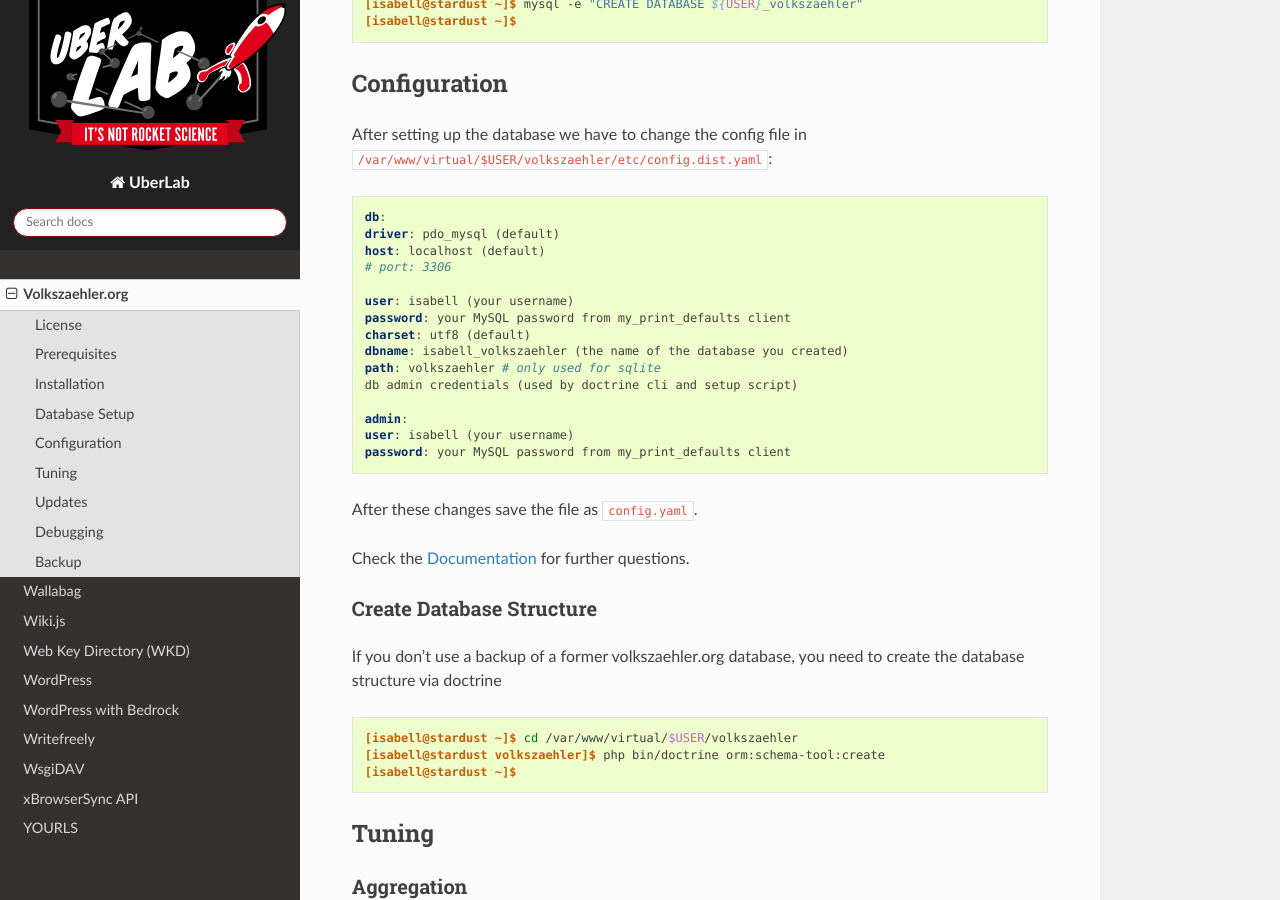
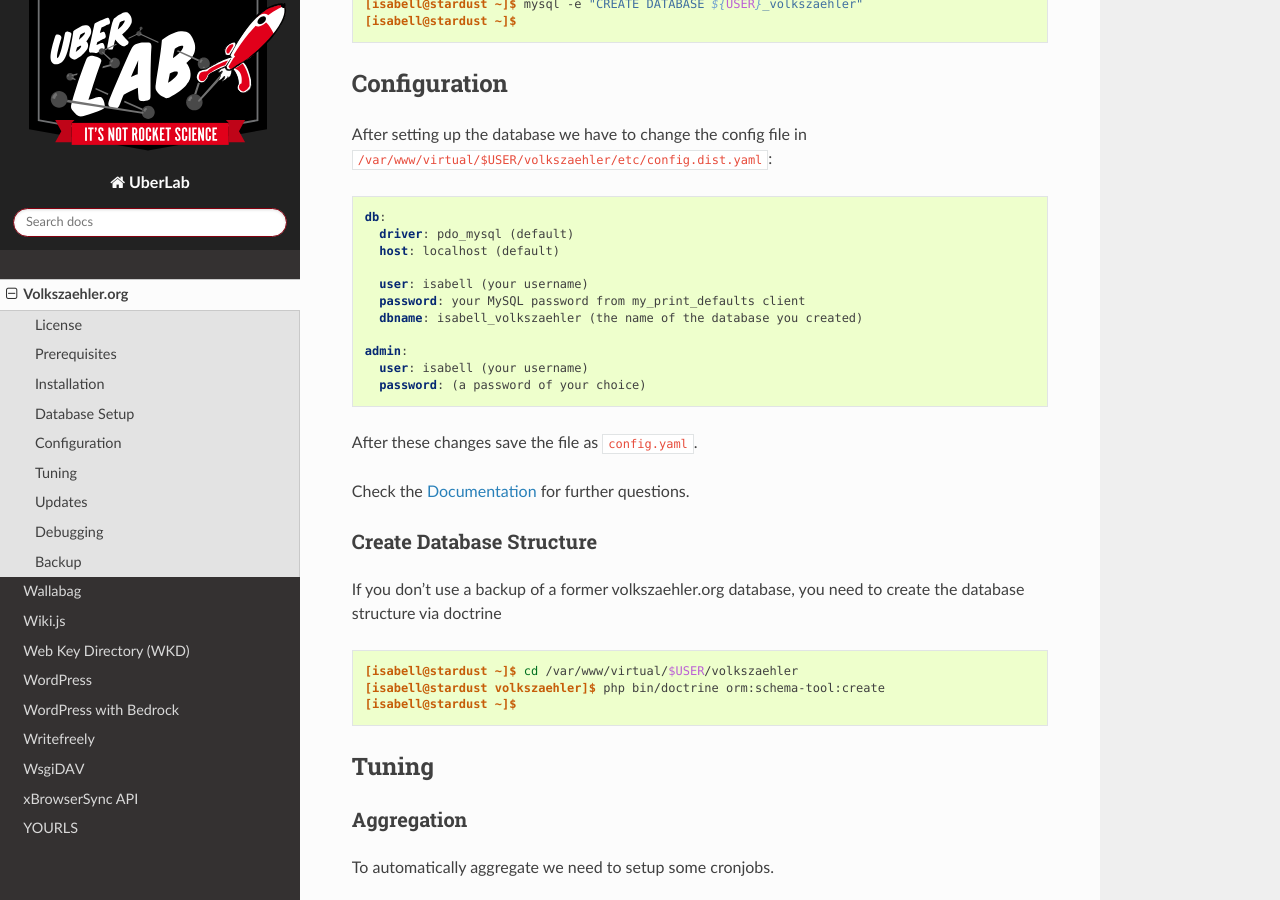
Before and after one commit to Uberspace/lab, a Sphinx documentation site: the page built from source/guide_volkszaehler.rst, in a window 1280 px wide and 900 px high, scrolled down 2858 px. Built offline with Sphinx 7.4.7 and the Read the Docs theme 2.0.0, drawn with Linux system fonts in a browser that asks for light colours.

Commit message:
[volkszaehler] fix configuration formatting

```diff
--- a/source/guide_volkszaehler.rst
+++ b/source/guide_volkszaehler.rst
@@ -105,20 +105,16 @@ After setting up the database we have to change the config file in ``/var/www/vi
 .. code-block:: yaml
 
     db:
-    driver: pdo_mysql (default)
-    host: localhost (default)
-    # port: 3306
+      driver: pdo_mysql (default)
+      host: localhost (default)
 
-    user: isabell (your username)
-    password: your MySQL password from my_print_defaults client
-    charset: utf8 (default)
-    dbname: isabell_volkszaehler (the name of the database you created)
-    path: volkszaehler # only used for sqlite
-    db admin credentials (used by doctrine cli and setup script)
+      user: isabell (your username)
+      password: your MySQL password from my_print_defaults client
+      dbname: isabell_volkszaehler (the name of the database you created)
 
     admin:
-    user: isabell (your username)
-    password: your MySQL password from my_print_defaults client
+      user: isabell (your username)
+      password: (a password of your choice)
 
 After these changes save the file as ``config.yaml``.
 
```
